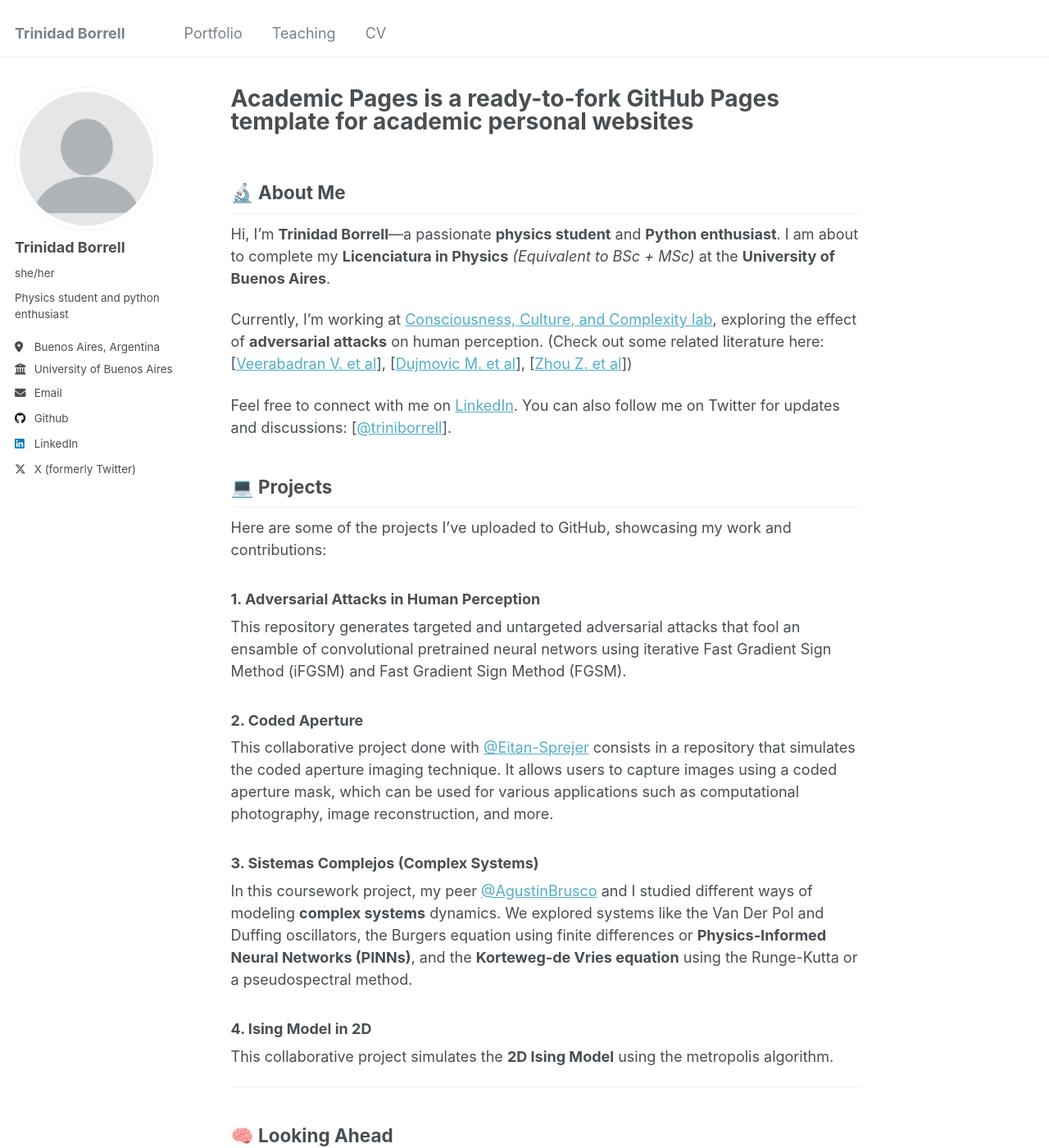
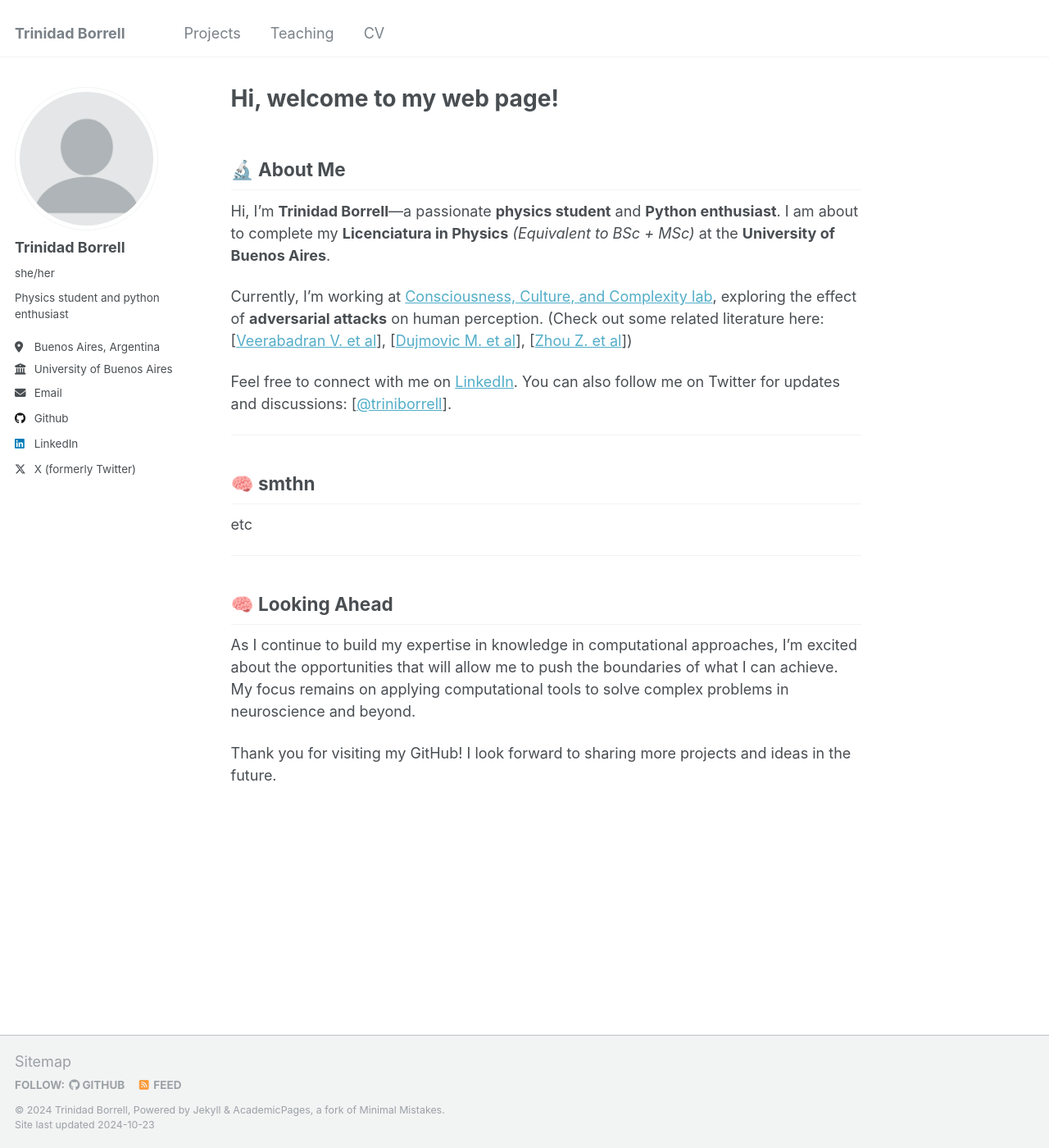
Before and after one commit to trinidadBorrell/trinidadBorrell.github.io, a Jekyll site: the page built from _pages/about.md, in a window 1280 px wide and 1400 px high. Shown: the whole window at 82% size. Built offline with Jekyll 4.4.1, drawn with Linux system fonts in a browser that asks for light colours.

Commit message:
more updates

```diff
--- a/_data/navigation.yml
+++ b/_data/navigation.yml
@@ -11,7 +11,7 @@
   #- title: "Talks"
   #  url: /talks/
 
-  - title: "Portfolio"
+  - title: "Projects"
     url: /portfolio/
 
   - title: "Teaching"
--- a/_pages/about.md
+++ b/_pages/about.md
@@ -1,6 +1,6 @@
 ---
 permalink: /
-title: "Academic Pages is a ready-to-fork GitHub Pages template for academic personal websites"
+title: "Hi, welcome to my web page!"
 author_profile: true
 redirect_from:
   - /about/
@@ -15,21 +15,11 @@
 
 Feel free to connect with me on [LinkedIn](https://www.linkedin.com/in/trinidad-borrell/). You can also follow me on Twitter for updates and discussions: [[@triniborrell](https://x.com/triniborrell)].
 
-## 💻 Projects
+---
 
-Here are some of the projects I’ve uploaded to GitHub, showcasing my work and contributions:
+## 🧠 smthn
 
-### 1. **Adversarial Attacks in Human Perception**
-This repository generates targeted and untargeted adversarial attacks that fool an ensamble of convolutional pretrained neural networs using iterative Fast Gradient Sign Method (iFGSM) and Fast Gradient Sign Method (FGSM).
-
-### 2. **Coded Aperture**
-This collaborative project done with [@Eitan-Sprejer](https://github.com/Eitan-Sprejer) consists in a repository that simulates the coded aperture imaging technique. It allows users to capture images using a coded aperture mask, which can be used for various applications such as computational photography, image reconstruction, and more.
-
-### 3. **Sistemas Complejos (Complex Systems)**
-In this coursework project, my peer [@AgustinBrusco](https://github.com/agustinbrusco) and I studied different ways of modeling **complex systems** dynamics. We explored systems like the Van Der Pol and Duffing oscillators, the Burgers equation using finite differences or **Physics-Informed Neural Networks (PINNs)**, and the **Korteweg-de Vries equation** using the Runge-Kutta or a pseudospectral method.
-
-### 4. **Ising Model in 2D**
-This collaborative project simulates the **2D Ising Model** using the metropolis algorithm.
+etc
 
 ---
 
```
Also changed, not shown: _portfolio/portfolio-1.md (+16 -2 lines), _teaching/2014-spring-teaching-1.md (+1 -1 lines).
